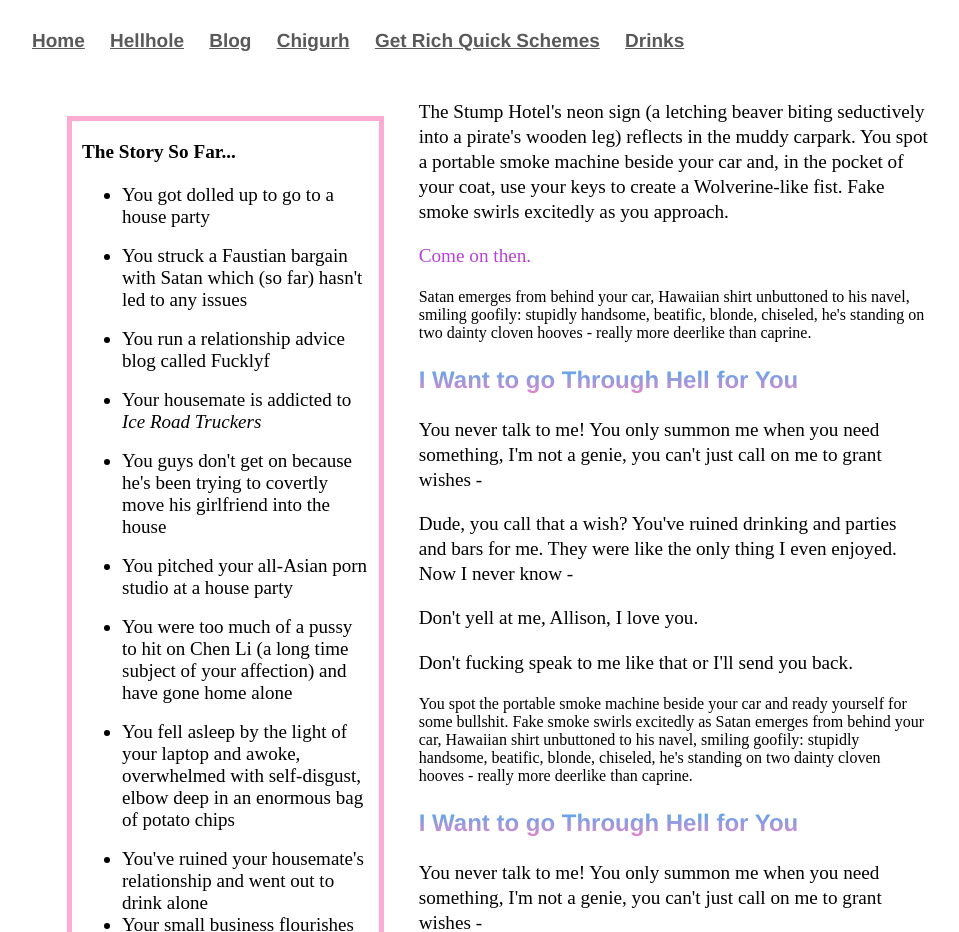
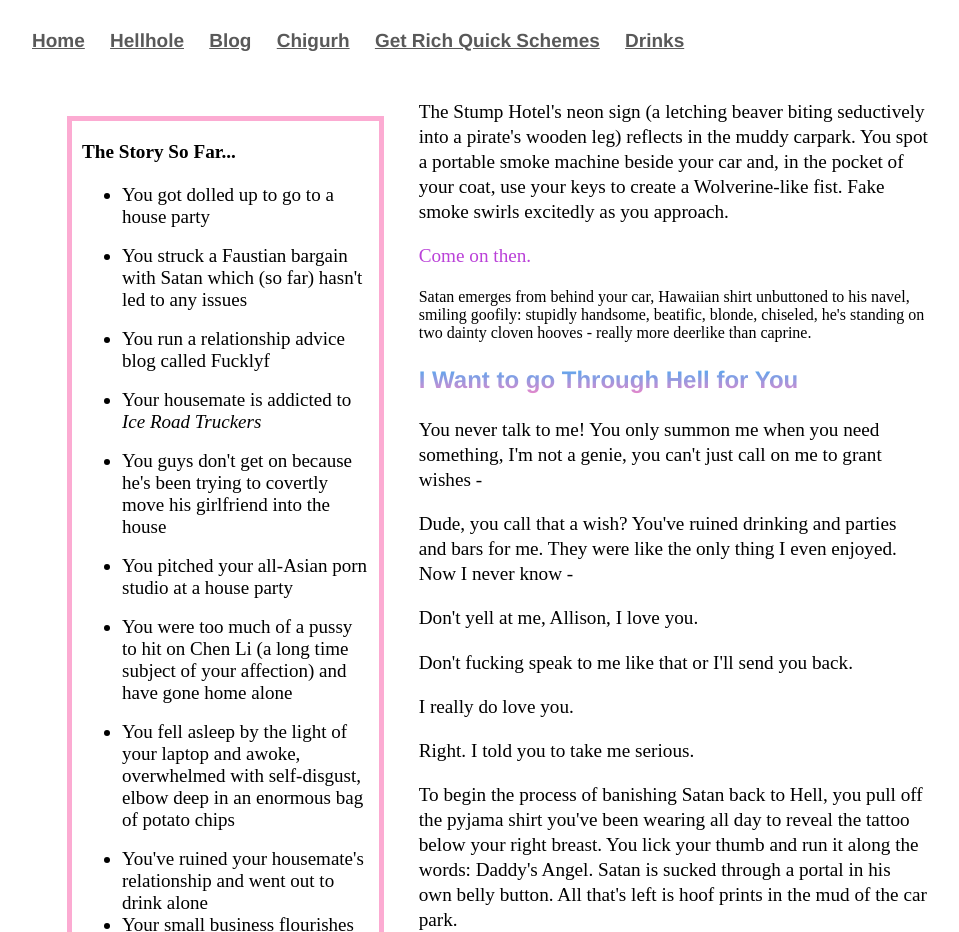
Before and after one commit to Pinelife/pinelife.github.io, a Jekyll site: the page Hellhole/Room13.html, which Jekyll copies as it is, in a window 1280 px wide. Shown: the top 932 px of the page, without its empty margins (160-1119 px from the left). Built offline with Jekyll 4.4.1, drawn with Linux system fonts in a browser that asks for light colours; some of the changed text lies outside the part shown; grey boxes are pictures that could not be loaded.

Commit message:
Update Room13.html

```diff
--- a/Hellhole/Room13.html
+++ b/Hellhole/Room13.html
@@ -90,16 +90,7 @@
 Satan emerges from behind your car, Hawaiian shirt unbuttoned to his navel, smiling goofily:
 stupidly handsome, beatific, blonde, chiseled, he's standing on two dainty cloven hooves - really more deerlike than caprine.
 </p>
-<h3>I Want to go Through Hell for You</h3>
-<p>You never talk to me! You only summon me when you need something, I'm not a genie, you can't just call on me to grant wishes -</p>
-<p>Dude, you call that a wish? You've ruined drinking and parties and bars for me. They were like the only thing I even enjoyed. Now
-I never know -</p>
-<p>Don't yell at me, Allison, I love you.</p>
-<p>Don't fucking speak to me like that or I'll send you back.</p>
-You spot the portable smoke machine beside your car and ready yourself for some bullshit.
-Fake smoke swirls excitedly as Satan emerges from behind your car, Hawaiian shirt unbuttoned to his navel, smiling goofily:
-stupidly handsome, beatific, blonde, chiseled, he's standing on two dainty cloven hooves - really more deerlike than caprine.
-</p>
+
 <h3>I Want to go Through Hell for You</h3>
 <p>You never talk to me! You only summon me when you need something, I'm not a genie, you can't just call on me to grant wishes -</p>
 <p>Dude, you call that a wish? You've ruined drinking and parties and bars for me. They were like the only thing I even enjoyed. Now
```
